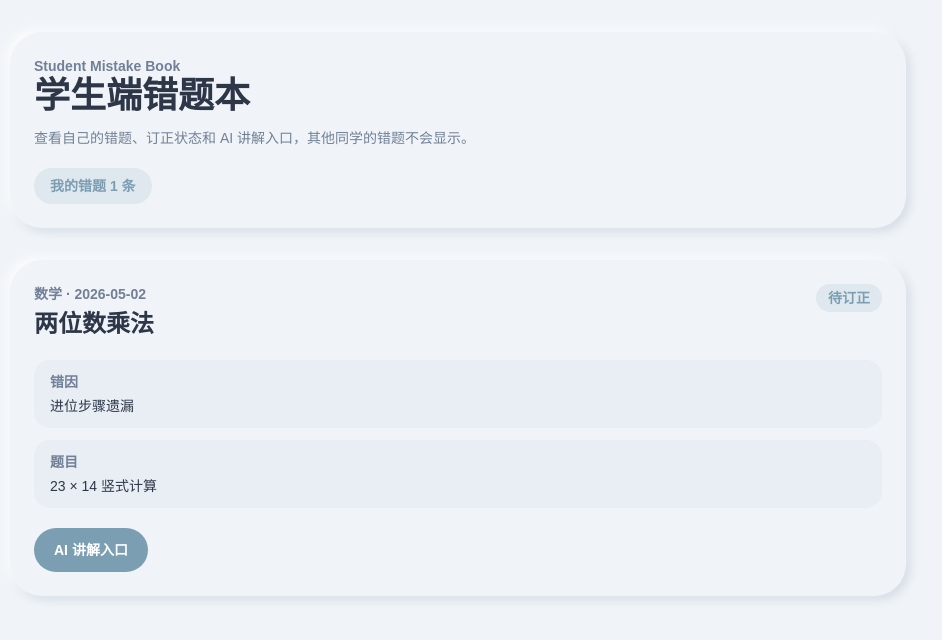
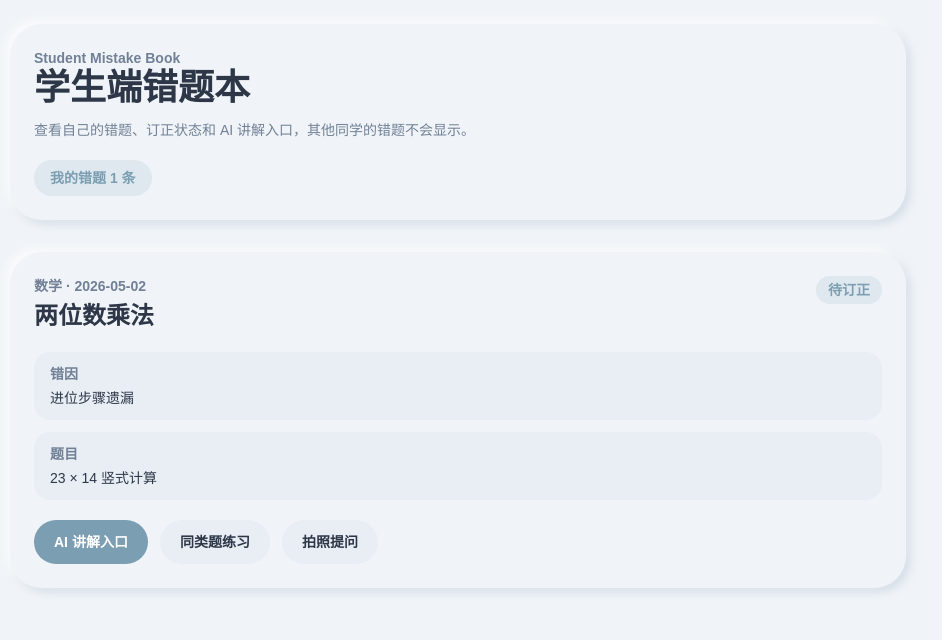
Before and after one commit to yyshi127/After_Class, a Next.js app: page /student/mistake-book in a window 1280 px wide. Shown: the top 640 px of the page, without its empty margins (182-1124 px from the left). Built offline with nearby package versions, Linux system fonts and the light colour scheme.

Commit message:
feat(ui): enhance student mistake book entries

```diff
--- a/components/student/student-mistake-book-page.tsx
+++ b/components/student/student-mistake-book-page.tsx
@@ -11,9 +11,9 @@ export function StudentMistakeBookPage({
   const visibleItems = getStudentMistakeBookItems({ actor, items });
 
   return (
-    <main className="min-h-screen bg-background px-6 py-8 text-foreground md:px-10">
-      <section className="mx-auto max-w-4xl space-y-8">
-        <div className="rounded-[2rem] bg-surface p-6 shadow-neu-sm">
+    <main aria-label="学生错题本页" className="min-h-screen overflow-x-hidden bg-background px-4 py-6 text-foreground sm:px-6 md:px-10">
+      <section className="mx-auto max-w-4xl space-y-6 sm:space-y-8">
+        <div className="rounded-[2rem] bg-surface p-5 shadow-neu-sm sm:p-6">
           <p className="text-sm font-semibold text-muted">Student Mistake Book</p>
           <h1 className="font-heading text-3xl font-bold md:text-4xl">学生端错题本</h1>
           <p className="mt-3 max-w-2xl text-sm text-muted">查看自己的错题、订正状态和 AI 讲解入口，其他同学的错题不会显示。</p>
@@ -25,7 +25,7 @@ export function StudentMistakeBookPage({
         ) : (
           <div className="space-y-4">
             {visibleItems.map((item) => (
-              <article key={item.id} className="rounded-[2rem] bg-surface p-6 shadow-neu-sm">
+              <article key={item.id} className="rounded-[2rem] bg-surface p-5 shadow-neu-sm sm:p-6">
                 <div className="flex flex-col gap-3 md:flex-row md:items-start md:justify-between">
                   <div>
                     <p className="text-sm font-semibold text-muted">{item.subject} · {item.createdDate}</p>
@@ -43,9 +43,17 @@ export function StudentMistakeBookPage({
                     <dd className="mt-1">{item.questionText ?? '暂无题干快照'}</dd>
                   </div>
                 </dl>
-                <button className="mt-5 min-h-11 rounded-full bg-primary px-5 py-2 text-sm font-semibold text-primary-foreground" type="button">
-                  {item.aiExplanationEntryLabel}
-                </button>
+                <div className="mt-5 flex flex-wrap gap-3">
+                  <button className="min-h-11 rounded-full bg-primary px-5 py-2 text-sm font-semibold text-primary-foreground" type="button">
+                    {item.aiExplanationEntryLabel}
+                  </button>
+                  <button className="min-h-11 rounded-full bg-surfaceAlt px-5 py-2 text-sm font-semibold" type="button">
+                    {item.similarPracticeEntryLabel}
+                  </button>
+                  <button className="min-h-11 rounded-full bg-surfaceAlt px-5 py-2 text-sm font-semibold" type="button">
+                    {item.photoQuestionEntryLabel}
+                  </button>
+                </div>
               </article>
             ))}
           </div>
--- a/domain/student/mistake-book.ts
+++ b/domain/student/mistake-book.ts
@@ -18,6 +18,8 @@ export type StudentMistakeBookRecord = {
 export type StudentMistakeBookItem = StudentMistakeBookRecord & {
   correctionStatusLabel: string;
   aiExplanationEntryLabel: string;
+  similarPracticeEntryLabel: string;
+  photoQuestionEntryLabel: string;
   createdDate: string;
 };
 
@@ -41,6 +43,8 @@ export function getStudentMistakeBookItems({
       ...item,
       correctionStatusLabel: formatCorrectionStatus(item.correctionStatus),
       aiExplanationEntryLabel: 'AI 讲解入口',
+      similarPracticeEntryLabel: '同类题练习',
+      photoQuestionEntryLabel: '拍照提问',
       createdDate: item.createdAt.slice(0, 10),
     }));
 }
```
Also changed, not shown: 3 other files (tests, documents, lock files or other folders).
